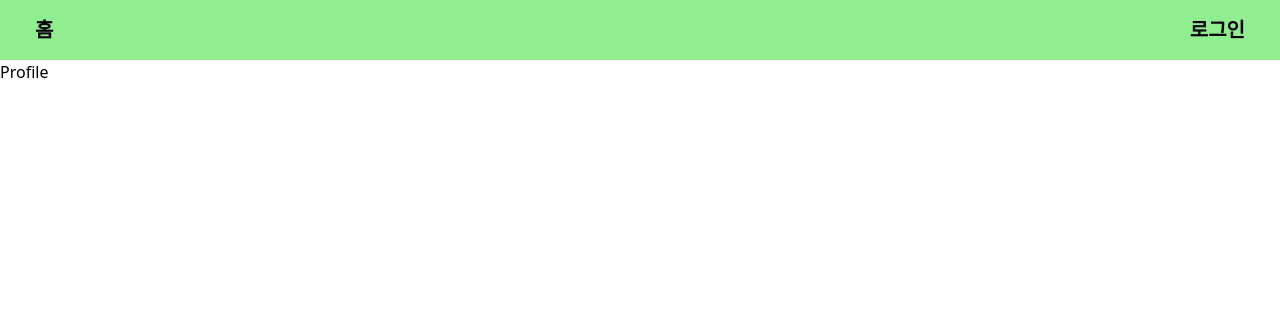
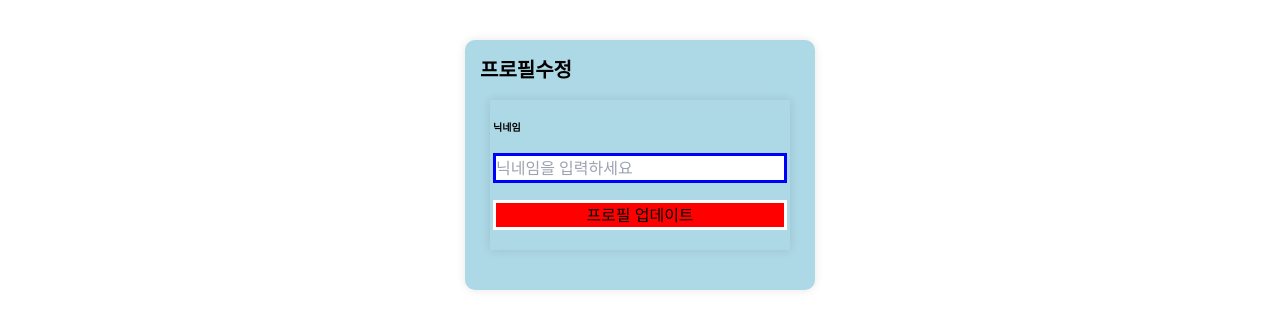
Before and after one commit to JungminLee97/mbti-indiviual-project, a React (Vite) app: page /profile in a window 1280 px wide. Shown: the top 328 px of the page. Built offline with nearby package versions, Linux system fonts and the light colour scheme.

Commit message:
Feat: profile ui 완성 및 공통헤더바 uselocation 이용한 조건부 렌더링

```diff
--- a/src/App.jsx
+++ b/src/App.jsx
@@ -1,4 +1,4 @@
-import { BrowserRouter, Route, Routes } from "react-router";
+import { BrowserRouter, Route, Routes, useLocation } from "react-router";
 import Home from "./pages/Home";
 import Login from "./pages/Login";
 import Profile from "./pages/Profile";
@@ -7,11 +7,14 @@ import Test from "./pages/Test";
 import TestResult from "./pages/TestResult ";
 import Headerbar from "./components/Headerbar";
 
-function App() {
+function Layout() {
+  const location = useLocation();
+  const checkingIncludePathName = ["/", "/login", "signup"].includes(
+    location.pathname
+  );
   return (
-    <BrowserRouter>
-      <Headerbar />
-
+    <>
+      {checkingIncludePathName && <Headerbar />}
       <Routes>
         <Route path="/" element={<Home />} />
         <Route path="/login" element={<Login />} />
@@ -20,6 +23,14 @@ function App() {
         <Route path="/test" element={<Test />} />
         <Route path="/testResult" element={<TestResult />} />
       </Routes>
+    </>
+  );
+}
+
+function App() {
+  return (
+    <BrowserRouter>
+      <Layout />
     </BrowserRouter>
   );
 }
--- a/src/components/AuthForm.jsx
+++ b/src/components/AuthForm.jsx
@@ -25,6 +25,8 @@ const AuthForm = () => {
           <h1
             style={{
               margin: "15px",
+              fontSize: "20px",
+              fontWeight: "bold",
             }}
           >
             로그인
--- a/src/pages/Profile.jsx
+++ b/src/pages/Profile.jsx
@@ -1,5 +1,73 @@
+import { Link } from "react-router";
+
 const Profile = () => {
-  return <div>Profile</div>;
+  return (
+    <>
+      <div
+        style={{
+          display: "flex",
+          justifyContent: "center",
+          alignItems: "center",
+        }}
+      >
+        <div
+          style={{
+            backgroundColor: "lightblue",
+            width: "auto",
+            minWidth: "350px",
+            height: "auto",
+            minHeight: "250px",
+            marginTop: "40px",
+            borderRadius: "10px",
+            boxShadow: "0 0 10px 0 rgba(0,0,0,0.1)",
+          }}
+        >
+          <h1
+            style={{
+              margin: "15px",
+              fontSize: "20px",
+              fontWeight: "bold",
+            }}
+          >
+            프로필수정
+          </h1>
+          <div
+            style={{
+              display: "flex",
+              flexDirection: "column",
+              width: "300px",
+              height: "150px",
+              justifyContent: "space-evenly",
+              margin: "auto",
+              border: "3px solid lightblue",
+              boxShadow: "0 0 10px 0 rgba(0,0,0,0.1)",
+            }}
+          >
+            <p
+              style={{
+                fontSize: "10px",
+                fontWeight: "bold",
+              }}
+            >
+              닉네임
+            </p>
+            <input
+              style={{ border: "3px solid blue" }}
+              placeholder="닉네임을 입력하세요"
+            ></input>
+            <button
+              style={{
+                backgroundColor: "red",
+                border: "3px solid white",
+              }}
+            >
+              프로필 업데이트
+            </button>
+          </div>
+        </div>
+      </div>
+    </>
+  );
 };
 
 export default Profile;
```
